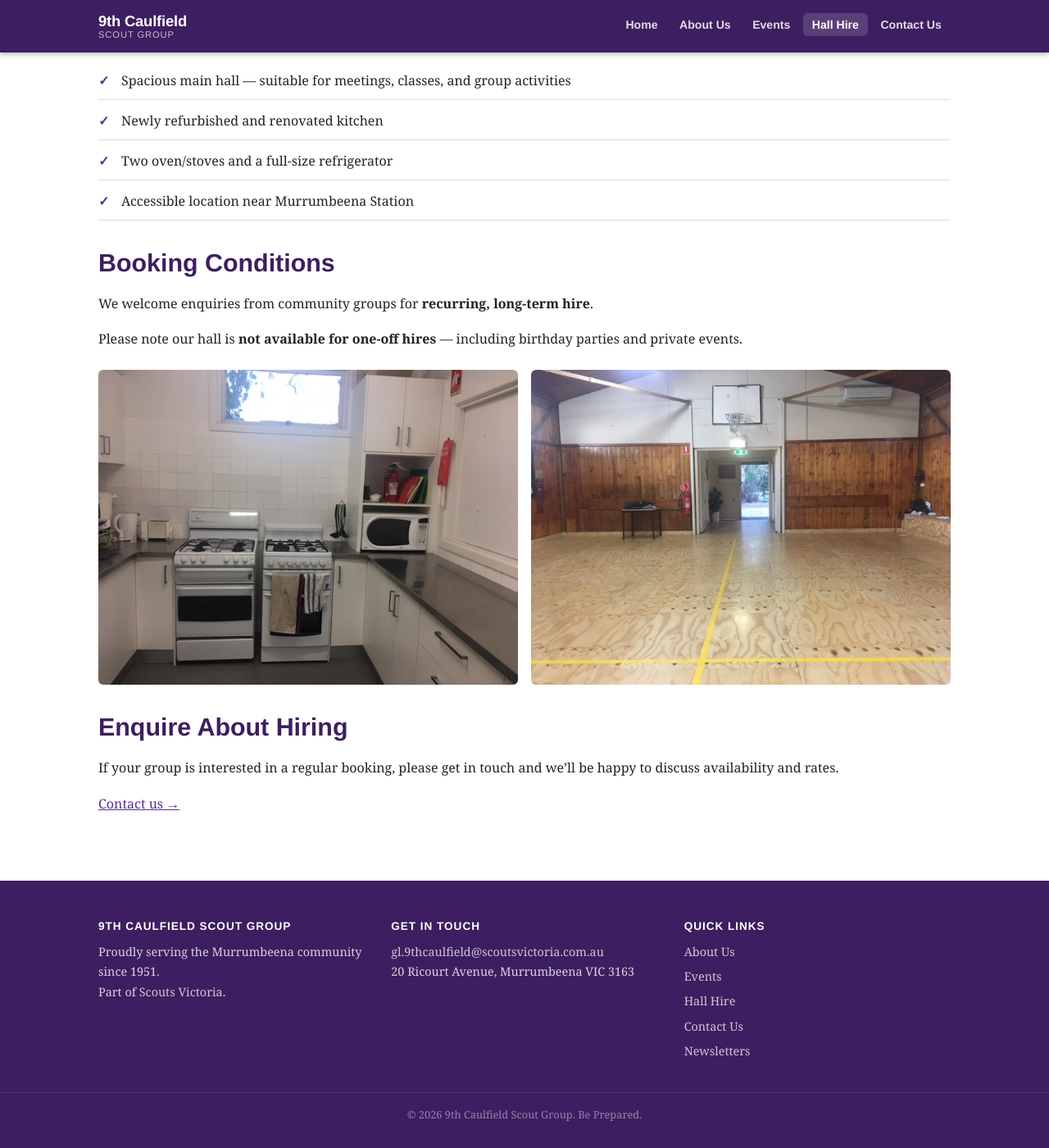
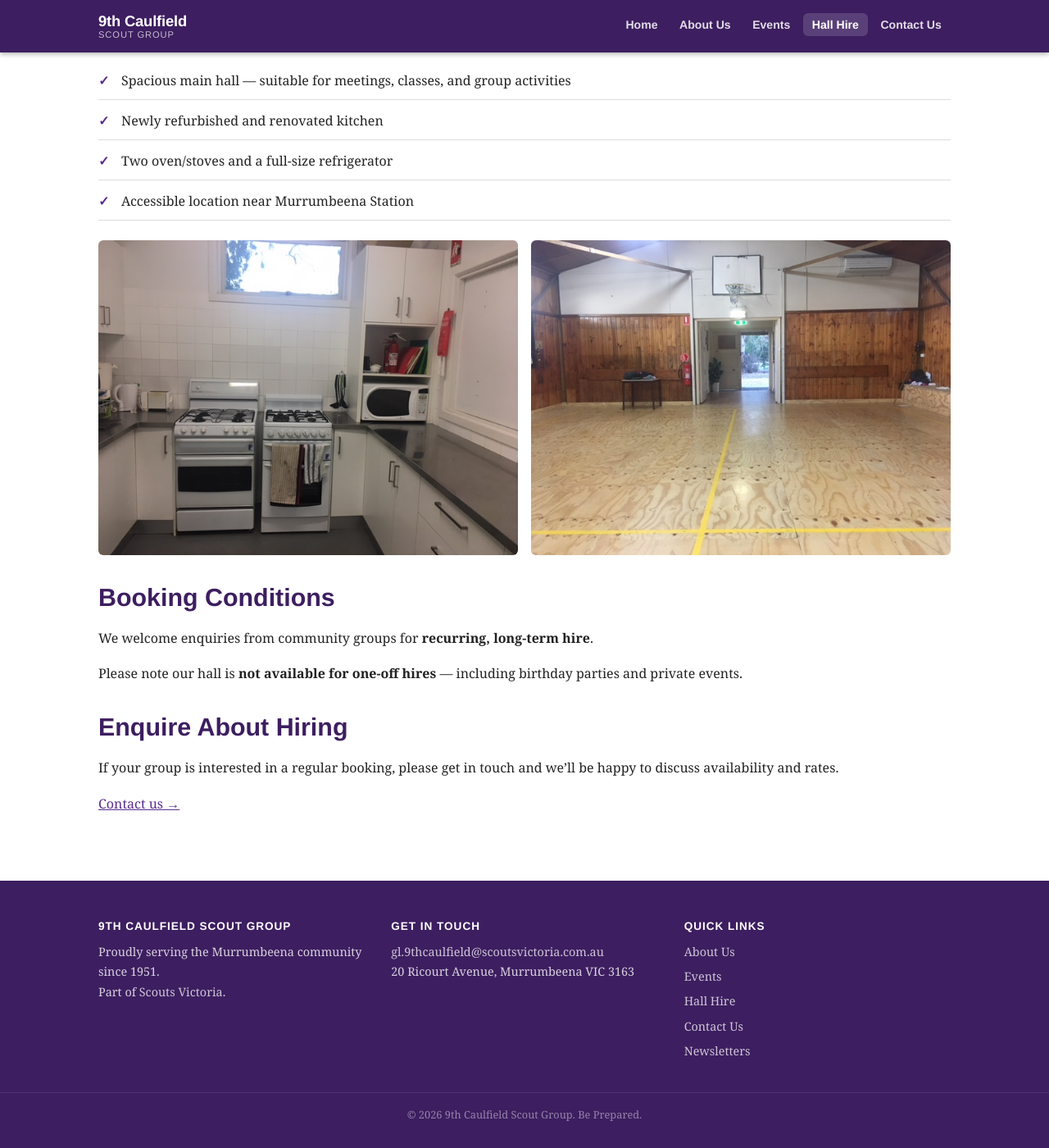
Before and after one commit to ideapod/9thcaulfield, a Jekyll site: the page built from hall-hire.md, in a window 1280 px wide and 1400 px high, scrolled down 301 px. Shown: the whole window at 82% size. Built offline with Jekyll 4.4.1, drawn with Linux system fonts in a browser that asks for light colours.

Commit message:
Clean up hall-hire.md: plain Markdown, move photo HTML to include

```diff
--- /dev/null
+++ b/_includes/hall-photos.html
@@ -0,0 +1,8 @@
+<div class="history-images">
+  <figure>
+    <img src="{{ '/assets/images/hall-1.jpg' | relative_url }}" alt="Inside the Scout Hall">
+  </figure>
+  <figure>
+    <img src="{{ '/assets/images/hall-2.jpg' | relative_url }}" alt="Scout Hall kitchen and facilities">
+  </figure>
+</div>
--- a/assets/css/main.css
+++ b/assets/css/main.css
@@ -401,19 +401,19 @@ img { max-width: 100%; height: auto; display: block; }
 /* ============================================================
    Hall hire
    ============================================================ */
-.hall-features {
+.page-content ul {
   list-style: none;
   padding: 0;
   margin: 1.25rem 0;
 }
 
-.hall-features li {
+.page-content ul li {
   padding: 0.5em 0 0.5em 1.75em;
   position: relative;
   border-bottom: 1px solid var(--border);
 }
 
-.hall-features li::before {
+.page-content ul li::before {
   content: '✓';
   position: absolute;
   left: 0;
--- a/hall-hire.md
+++ b/hall-hire.md
@@ -12,12 +12,12 @@ groups on a regular, ongoing basis.
 
 ## Facilities
 
-<ul class="hall-features">
-  <li>Spacious main hall — suitable for meetings, classes, and group activities</li>
-  <li>Newly refurbished and renovated kitchen</li>
-  <li>Two oven/stoves and a full-size refrigerator</li>
-  <li>Accessible location near Murrumbeena Station</li>
-</ul>
+- Spacious main hall — suitable for meetings, classes, and group activities
+- Newly refurbished and renovated kitchen
+- Two oven/stoves and a full-size refrigerator
+- Accessible location near Murrumbeena Station
+
+{% include hall-photos.html %}
 
 ## Booking Conditions
 
@@ -26,15 +26,6 @@ We welcome enquiries from community groups for **recurring, long-term hire**.
 Please note our hall is **not available for one-off hires** — including birthday
 parties and private events.
 
-<div class="history-images">
-  <figure>
-    <img src="{{ '/assets/images/hall-1.jpg' | relative_url }}" alt="Inside the Scout Hall">
-  </figure>
-  <figure>
-    <img src="{{ '/assets/images/hall-2.jpg' | relative_url }}" alt="Scout Hall kitchen and facilities">
-  </figure>
-</div>
-
 ## Enquire About Hiring
 
 If your group is interested in a regular booking, please get in touch and we'll be
```
